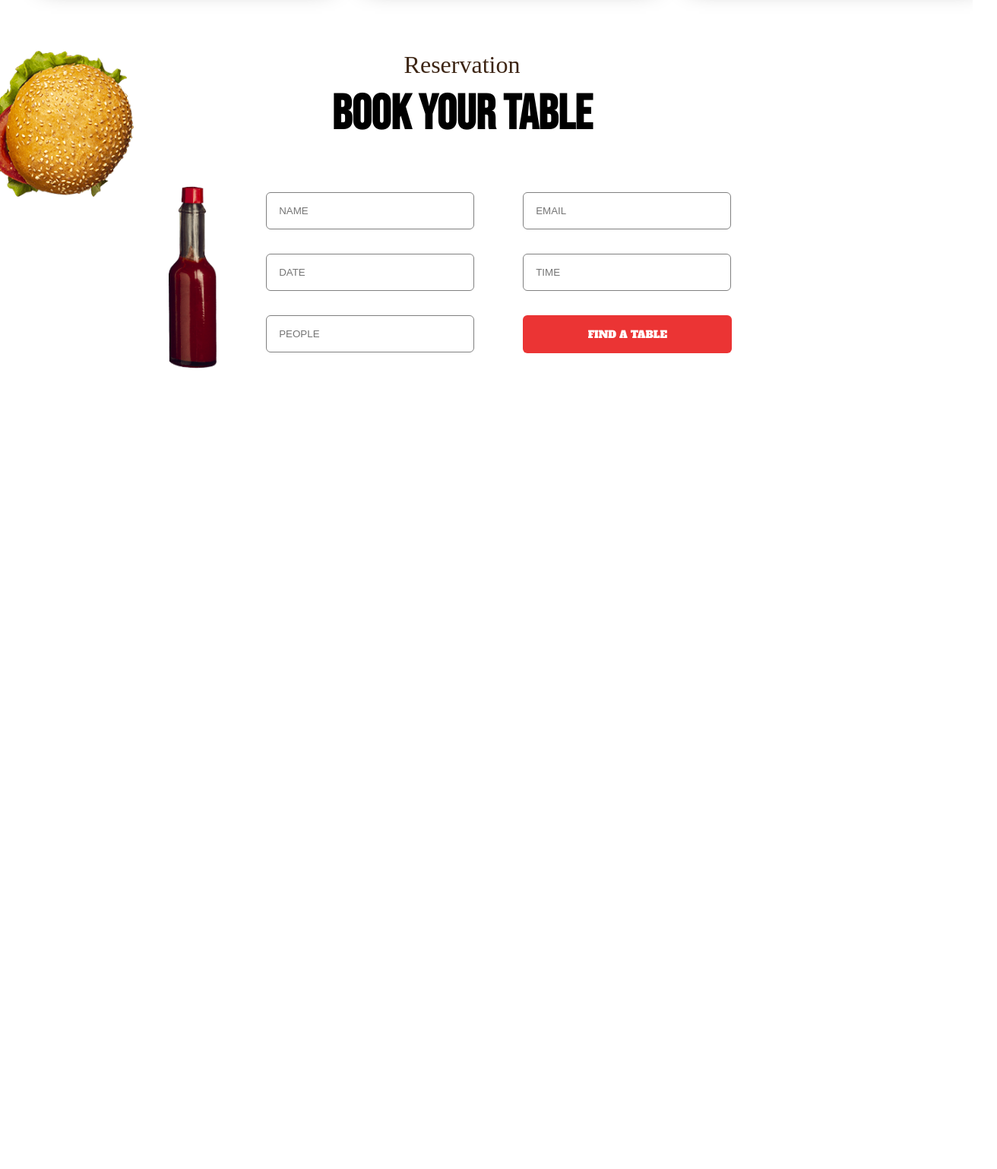
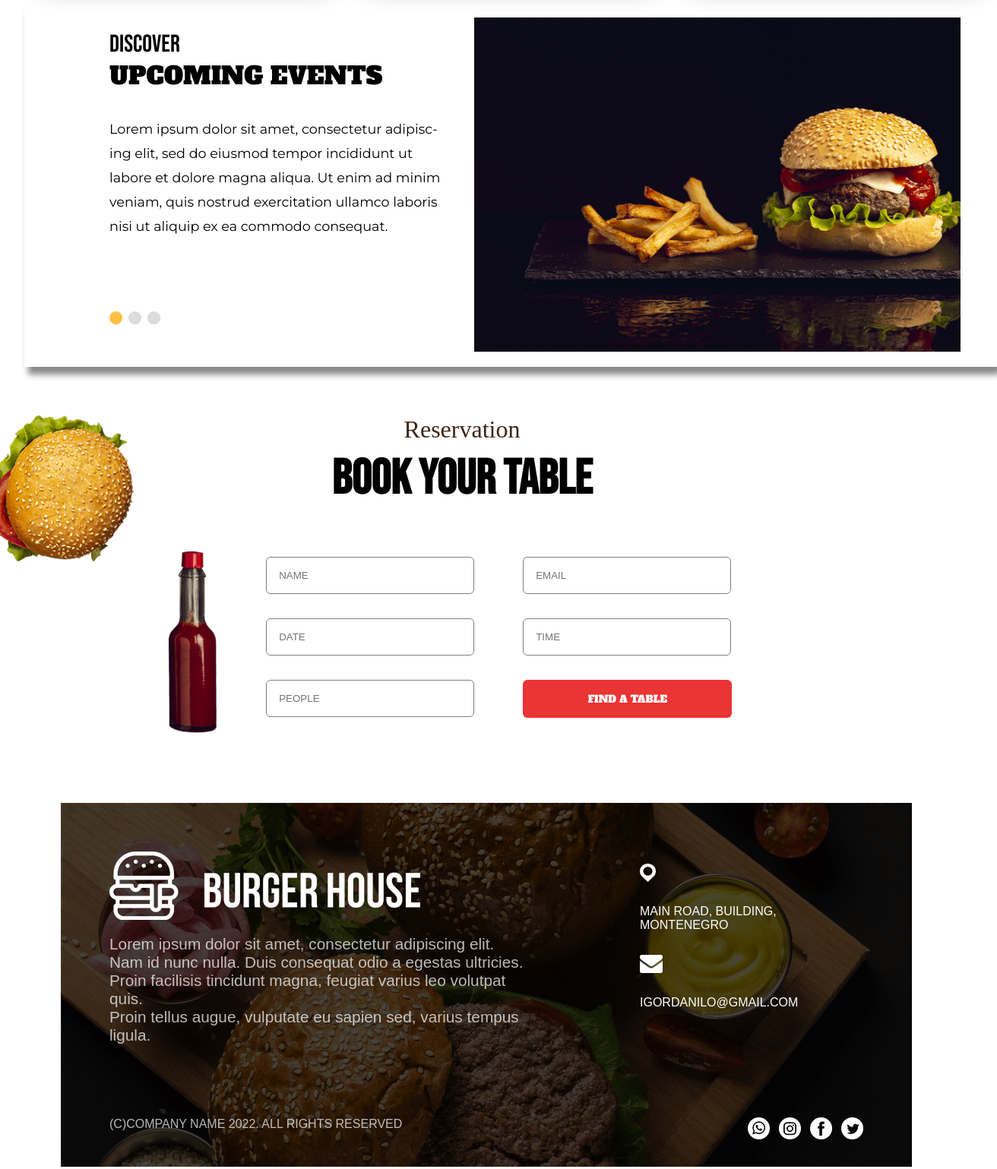
Before and after one commit to DaniloKoljensic007/Domaci1, a plain HTML site: page index.html in a window 1280 px wide. Shown: the part 2423-3962 px from the top of the page at 76% size, 1312 px wide, since content can reach past the window. Before the commit the page ends 2984 px from the top, so only its background shows below. Drawn offline with Linux system fonts and the light colour scheme.

Commit message:
Adding slideshow and footer

```diff
--- a/index.html
+++ b/index.html
@@ -94,9 +94,21 @@
                 </ul>
             </div>
 
+            <div id="slideshow-content">
+              <div id="slideshow-left">
+                <p id="dis">DISCOVER</p>
+                <p id="ue">UPCOMING EVENTS</p>
+                <p id="lipso">Lorem ipsum dolor sit amet, consectetur adipisc-</br>ing elit, sed do eiusmod tempor incididunt ut</br>labore et dolore magna aliqua. Ut enim ad minim</br> veniam, quis nostrud exercitation ullamco laboris</br> nisi ut aliquip ex ea commodo consequat.</p>
+                <img src="/images/slideshow/Dots.png">
+              </div>
+              <div id="slideshow-right">
+                <img src="/images/slideshow/Burger Image (2).png">
+              </div>
+            </div>
+
+
 
             <div id="book-Table">
-
                 <span> Reservation </span>
                 <h2>Book Your Table</h2>
                 <img src="/images/burgers/Burger (2).png" alt="" id="form-burger">
@@ -118,9 +130,30 @@
     </main>
 
     <footer>
+        <div id="footer-content">
+        <div id="logo">
+          <img src="/images/footer/Place Your Logo (2).png" alt="">
+          <p>Lorem ipsum dolor sit amet, consectetur adipiscing elit. <br/>
+            Nam id nunc nulla.  Duis consequat odio a egestas ultricies. <br/> Proin facilisis tincidunt magna, feugiat varius leo volutpat quis. <br/> Proin tellus augue, vulputate eu sapien sed, varius tempus ligula.
+          </p>
+        </div>
+        <div id="address">
+          <img src="/images/footer/Location Icon (1).png" alt=""> <span style="color: white;"> MAIN ROAD, BUILDING, MONTENEGRO</span>
+          <img src="/images/footer/Email.png" alt=""> <span style="color: white;"> IGORDANILO@GMAIL.COM</span>
+        </div>
 
-
-
+      </div>
+      <div id="social-network">
+        <div id="rights">
+        <p> (C)COMPANY NAME 2022. ALL RIGHTS RESERVED</p>
+        <ul>
+          <li><a href=""> <img src="/images/footer/WhatsApp.png" alt=""></a></li>
+          <li><a href=""> <img src="/images/footer/Instagram.png" alt=""></a></li>
+          <li><a href=""> <img src="/images/footer/Facebook.png" alt=""></a></li>
+          <li><a href=""> <img src="/images/footer/Twitter.png" alt=""></a></li>
+        </ul>
+      </div>
+      </div>
 
     </footer>
   </body>
--- a/styles/style.css
+++ b/styles/style.css
@@ -8,7 +8,6 @@ header {
   padding-bottom: 10rem;
   margin: 0;
   position: static;
-
 }
 
 p {
@@ -109,7 +108,6 @@ h2 {
 }
 
 #burger-1 img {
-
   width: 40rem;
   object-fit: contain;
 }
@@ -197,11 +195,67 @@ ul {
   margin: 1.5rem;
 }
 
+#slideshow-content {
+  display: grid;
+  grid-template-columns: 1fr 1fr;
+  width: 80rem;
+  height: 30rem;
+  padding: 0;
+  margin: 0 0 0 2rem;
+  align-content: center;
+  box-shadow: 5px 10px 8px #888888;
+}
+
+#slideshow-left {
+  padding: 1rem 0 0 5rem;
+  width: 30rem;
+}
+
+#slideshow-left p {
+  margin: 0;
+}
+
+#slideshow-left #dis {
+  padding-left: 2rem;
+  font-family: "Bebas Neue", sans-serif;
+  font-size: 2rem;
+}
+
+#slideshow-left #ue {
+  padding-left: 2rem;
+  padding-bottom: 2rem;
+  font-family: "Alfa Slab One", sans-serif;
+  font-weight: 300;
+  font-size: 2rem;
+}
+
+#slideshow-left #lipso {
+  padding-left: 2rem;
+  padding-bottom: 3rem;
+  font-family: "Montserrat", sans-serif;
+  font-size: 1.1rem;
+  line-height: 2rem;
+}
+
+#slideshow-left img {
+  padding-top: 3rem;
+  padding-left: 2rem;
+  padding-bottom: 2rem;
+}
+
+#slideshow-right img {
+  float: right;
+  width: 40rem;
+  height: 27.5rem;
+  padding-right: 3rem;
+}
+
 #book-Table {
   margin: 4rem;
   margin-left: 0;
   text-align: center;
   position: relative;
+  width: ma;
 }
 
 #book-Table span {
@@ -258,9 +312,75 @@ input ::placeholder {
   margin-left: -1rem;
 }
 
+footer {
+  margin: 5rem;
+  background-image: url("/images/footer/Place\ Your\ Desi\ \(1\).png");
+  font-family: "Beba Neue", sans-serif;
+  background-repeat: no-repeat;
+  width: auto;
+}
 
-@media only screen  and (max-width: 768px) {
+#logo {
+  padding: 4rem;
+}
 
+footer p {
+  font-weight: 300;
+  color: rgba(255, 255, 255, 0.718);
+  font-size: 1.3rem;
+  padding-top: 1rem;
+}
+
+#footer-content {
+  display: flex;
+}
+
+#address {
+  padding: 5rem;
+  display: grid;
+}
+
+#address img {
+  margin-right: 1rem;
+  height: 1.5rem;
+}
+
+#address p {
+  font-size: 0.75rem;
+  color: white;
+}
+
+#rights {
+  display: flex;
+  justify-content: space-between;
+  padding: 2rem 4rem 2rem 2rem;
+}
+
+#rights ul {
+  display: flex;
+  margin: 0;
+}
+
+#rights p {
+  padding: 0;
+  padding-left: 2rem;
+  font-size: 1rem;
+}
+
+#rights ul li {
+  margin-left: 0.75rem;
+}
+
+/*slideshow*/
+
+/* @media only screen  and (max-width: 768px) {
+
+
+  footer {
+
+    width: 90%;
+
+  }
 
   #content-burger {
     margin: 10rem;
@@ -296,7 +416,18 @@ input ::placeholder {
 
 @media only screen and (max-width: 480px) {
 
+  footer {
+    width: 100%;
+    flex-direction: row;
+    margin: 0;
+    font-size: 1rem;
+    height: 400%;
 
+  }
+
+  #footer-content {
+    flex-direction: row;
+  }
 
   #nav-bar {
     display: grid;
@@ -382,4 +513,4 @@ input ::placeholder {
   #book-form input {
     margin-left: 0;
   }
-}
+} */
```
Also changed, not shown: images/footer/Email.png (added), images/footer/Facebook.png (added), images/footer/Instagram.png (added), images/footer/Location Icon (1).png (added), images/footer/Place Your Desi (1).png (added), images/footer/Place Your Logo (2).png (added), images/footer/Twitter.png (added), images/footer/WhatsApp.png (added), images/slideshow/Burger Image (2).png (added), images/slideshow/Dots.png (added).
